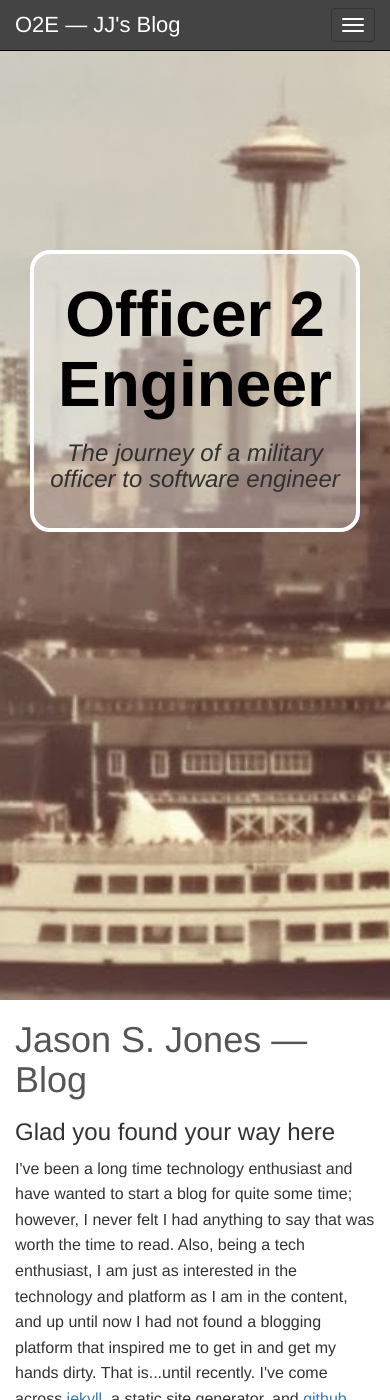
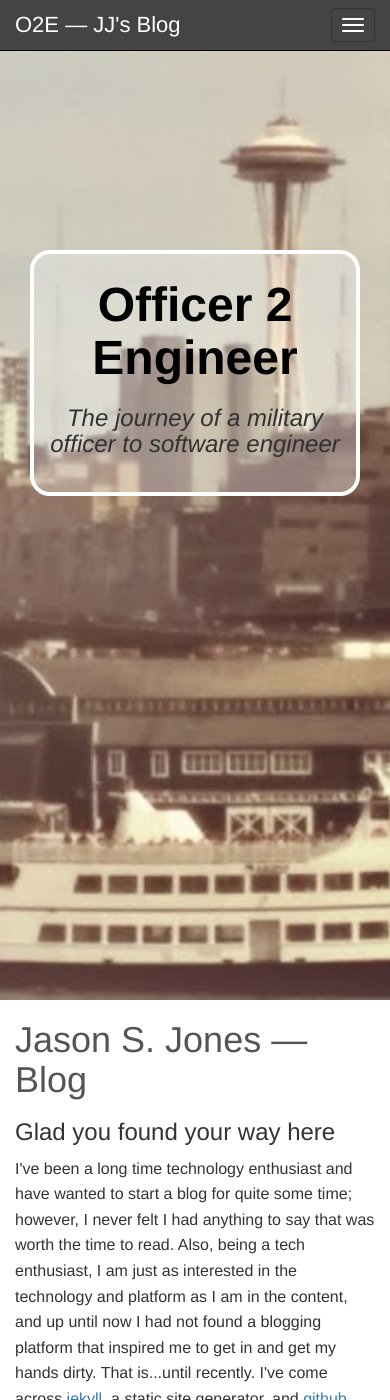
Before and after one commit to jasonsjones/jasonsjones.github.io, a Jekyll site: the page built from index.html, in a window 390 px wide and 1400 px high. Built offline with Jekyll 4.4.1, drawn with Linux system fonts in a browser that asks for light colours.

Commit message:
Add media queries for header

```diff
--- a/_sass/_base.scss
+++ b/_sass/_base.scss
@@ -47,6 +47,42 @@ header {
 
 .down-button i {
     color: white;
+}
+
+@media (max-width: 992px) {
+    header {
+        .header-content {
+            h1 {
+                font-size: 52px;
+            }
+        }
+    }
+}
+
+@media (max-width: 650px) {
+    header {
+        .header-content {
+            h1 {
+                font-size: 48px;
+            }
+        }
+    }
+
+    .down-button {
+        text-align: center;
+        bottom: 20px;
+        padding: 0;
+    }
+}
+
+@media (max-width: 375px) {
+    header {
+        .header-content {
+            h1 {
+                font-size: 36px;
+            }
+        }
+    }
 }
 
 .main-content {
```
